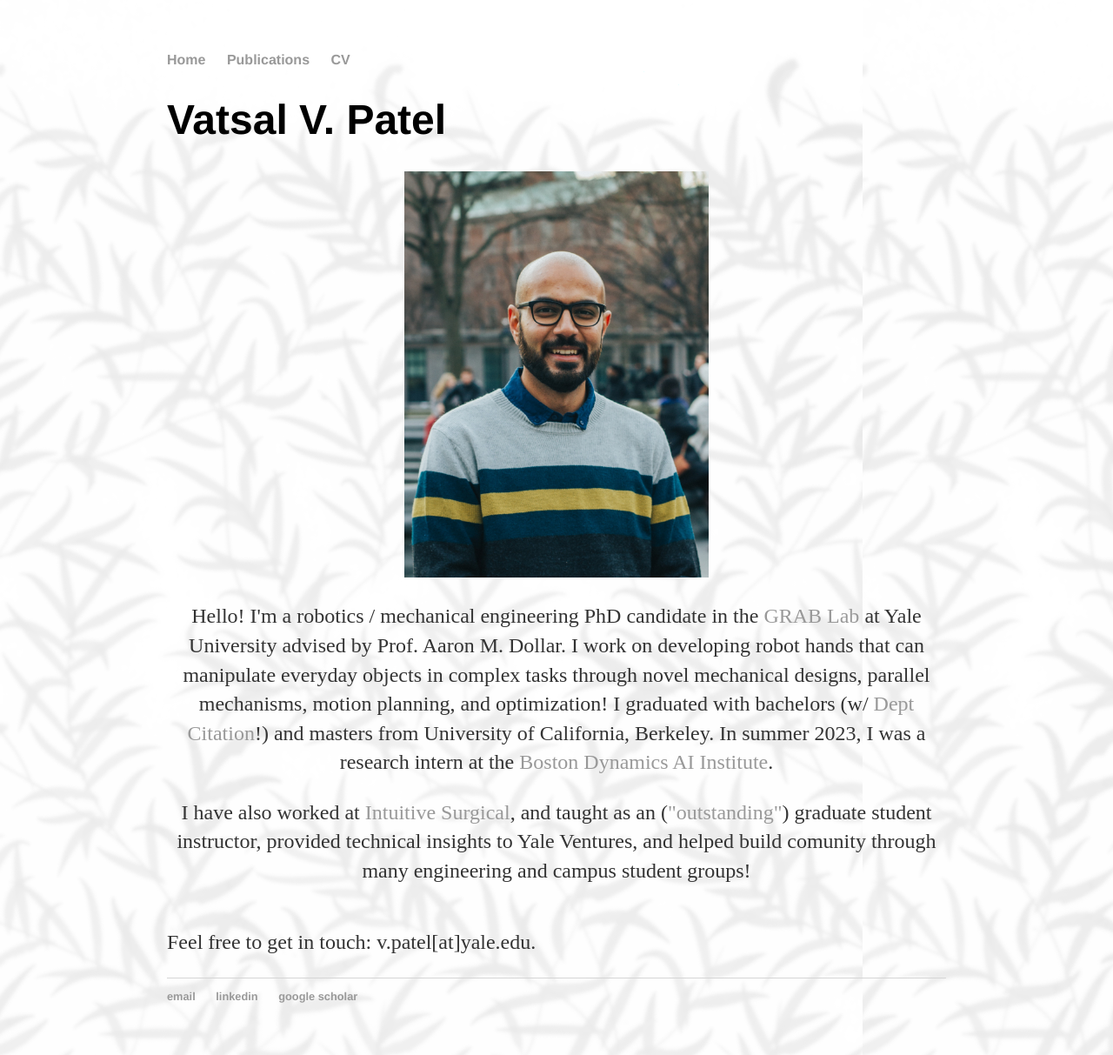
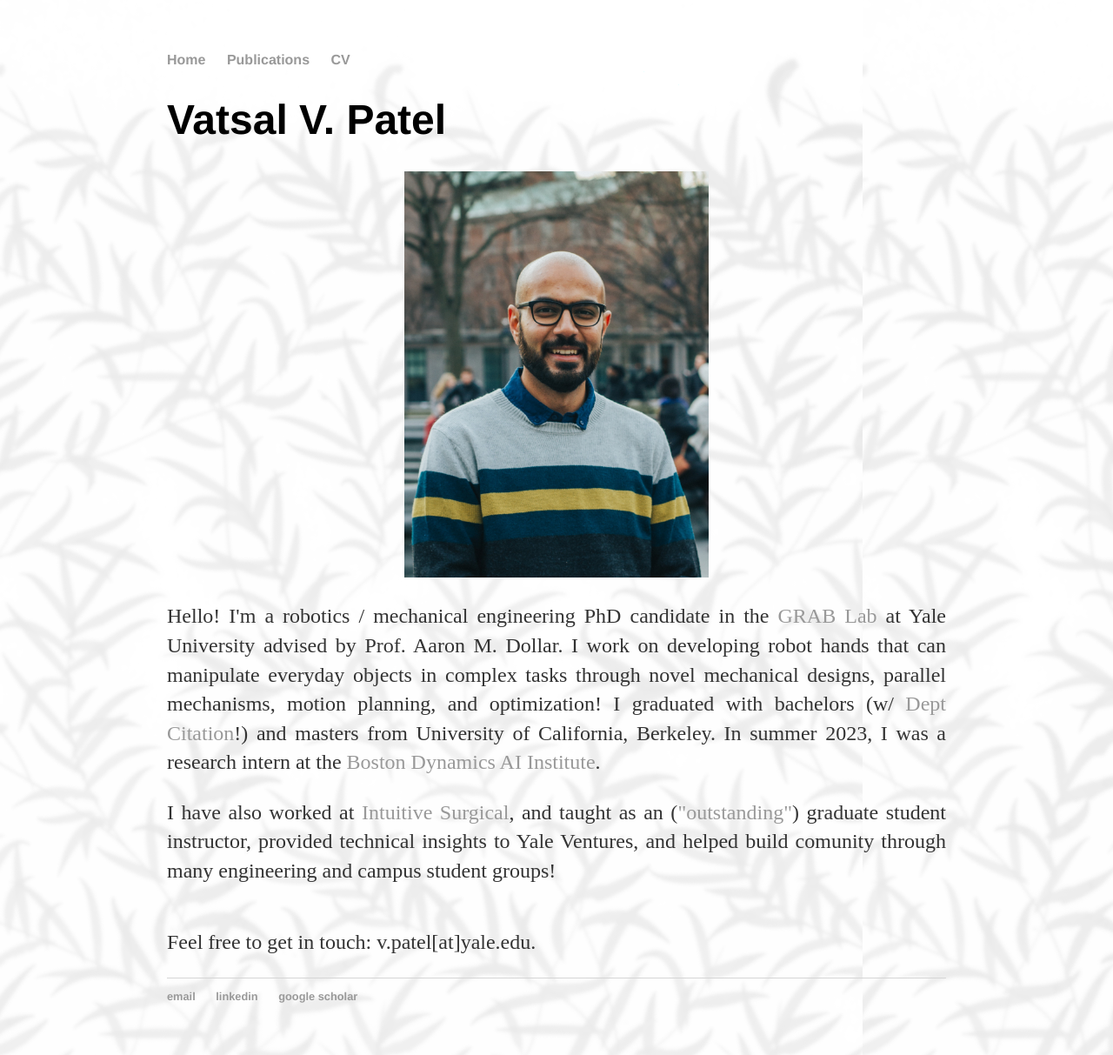
Before and after one commit to patelvatsalv/patelvatsalv.github.io, a Jekyll site: the page built from index.html, in a window 1280 px wide. Shown: the whole page at 87% size. Built offline with Jekyll 4.4.1, drawn with Linux system fonts in a browser that asks for light colours.

Commit message:
Update index.html

```diff
--- a/index.html
+++ b/index.html
@@ -17,9 +17,9 @@ title: Vatsal Patel
 			<img src = "vatsal.jpg" alt = "vatsal" style="width:350px;height:467px;">
 		</div>
   		<div class="column2">
-			<p> Hello! I'm a robotics / mechanical engineering PhD candidate in the <a href="https://www.eng.yale.edu/grablab/">GRAB Lab </a> at Yale University advised by Prof. Aaron M. Dollar. I work on developing robot hands that can manipulate everyday objects in complex tasks through novel mechanical designs, parallel mechanisms, motion planning, and optimization! I graduated with bachelors (w/ <a href="https://financialaid.berkeley.edu/wp-content/uploads/2020/11/2017-18-DEPARTMENTAL-CITATION-RECIPIENTS_updated.pdf/">Dept Citation</a>!) and masters from University of California, Berkeley. In summer 2023, I was a research intern at the <a href="https://theaiinstitute.com/">Boston Dynamics AI Institute</a>. </p>
+			<p align="justify"> Hello! I'm a robotics / mechanical engineering PhD candidate in the <a href="https://www.eng.yale.edu/grablab/">GRAB Lab </a> at Yale University advised by Prof. Aaron M. Dollar. I work on developing robot hands that can manipulate everyday objects in complex tasks through novel mechanical designs, parallel mechanisms, motion planning, and optimization! I graduated with bachelors (w/ <a href="https://financialaid.berkeley.edu/wp-content/uploads/2020/11/2017-18-DEPARTMENTAL-CITATION-RECIPIENTS_updated.pdf/">Dept Citation</a>!) and masters from University of California, Berkeley. In summer 2023, I was a research intern at the <a href="https://theaiinstitute.com/">Boston Dynamics AI Institute</a>. </p>
 
-			<p>I have also worked at <a href="https://www.intuitive.com/en-us">Intuitive Surgical</a>, and taught as an (<a href="https://www.intuitive.com/en-us">"outstanding"</a>) graduate student instructor, provided technical insights to Yale Ventures, and helped build comunity through many engineering and campus student groups! </p>
+			<p align="justify">I have also worked at <a href="https://www.intuitive.com/en-us">Intuitive Surgical</a>, and taught as an (<a href="https://www.intuitive.com/en-us">"outstanding"</a>) graduate student instructor, provided technical insights to Yale Ventures, and helped build comunity through many engineering and campus student groups! </p>
 
  		</div>
 <!-- 		<div class="column3">
```
